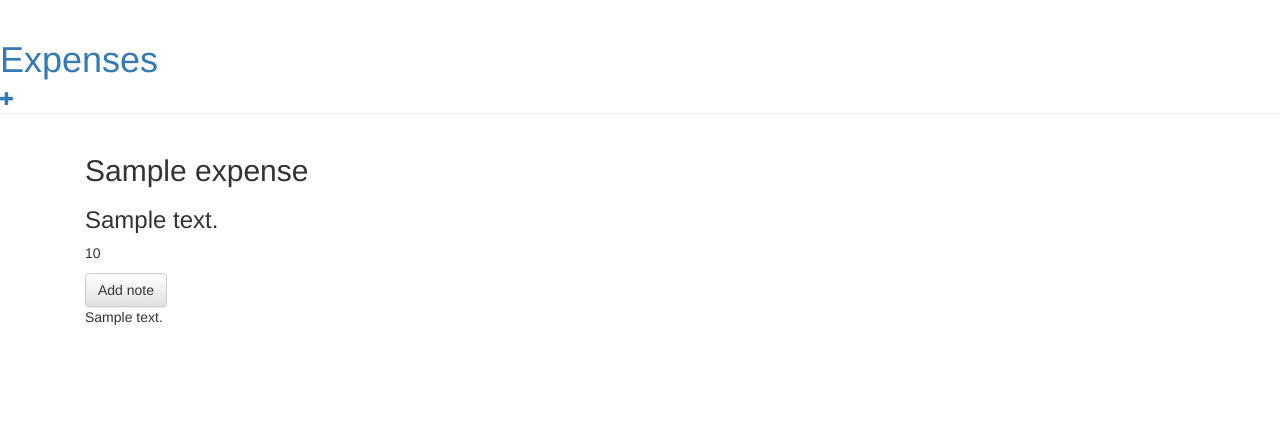
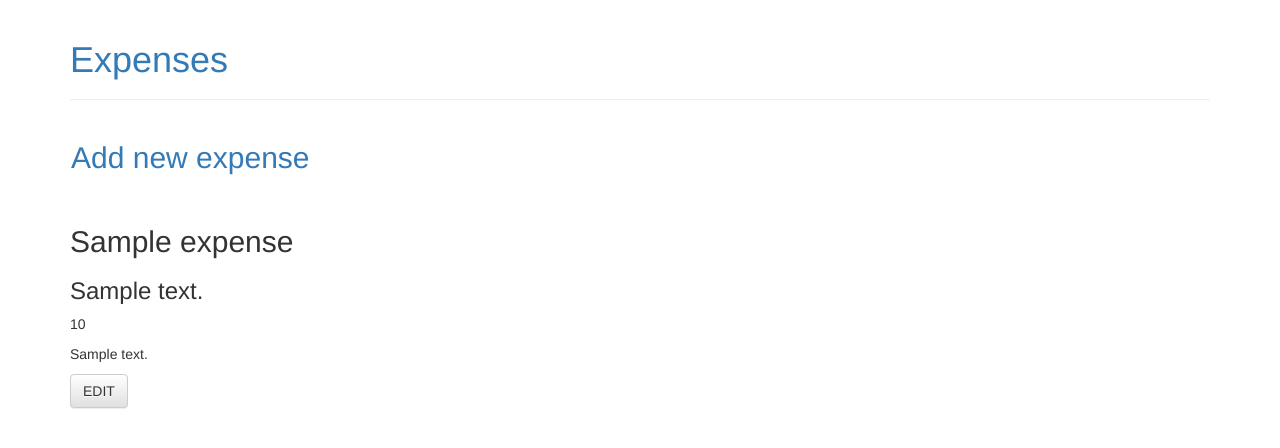
Before and after one commit to mainyanim/MyExpenses, a Django app: template MyExpenses/myexpenses/templates/exp_detail.html in a window 1280 px wide. Shown: the top 448 px of the page. Run offline with Django 3.2, Linux system fonts and the light colour scheme; the template is opened without the code that fills it: most values are stand-ins (such as "Sample title", 1, 10 or a date in 2020); some libraries are stand-ins or nearby versions.

Commit message:
a bit of bootstrap

```diff
--- a/MyExpenses/myexpenses/templates/base.html
+++ b/MyExpenses/myexpenses/templates/base.html
@@ -10,15 +10,22 @@
     <title>Title</title>
 </head>
 <body>
+
+    <div class = "container">
     <div class="page-header">
         <h1><a href="/">Expenses</a></h1>
-    <a href="{% url 'exp_new' %}" class="top-menu"><span class="glyphicon glyphicon-plus"></span></a>
     </div>
-    <div class="content container">
-            <div class="col-md-12">
+
+    <div class = "navbar">
+     <a href="{% url 'exp_new' %}" class="top-menu">
+        <h2>Add new expense</h2>
+     </a>
+    </div>
+            <div class="col-md-8">
+                <div class="row">
             {% block content %}
             {% endblock %}
             </div>
-    </div>
+        </div>
 </body>
 </html>
--- a/MyExpenses/myexpenses/templates/exp_detail.html
+++ b/MyExpenses/myexpenses/templates/exp_detail.html
@@ -5,11 +5,19 @@
         <h2>{{expense.title}}</h2>
         <h3>{{expense.desc}}</h3>
         <p>{{expense.price}}</p>
-        <a class="btn btn-default" href="{% url 'add_note_to_post' pk=expense.pk %}">Add note</a>
+
 
         {% for note in expense.notes.all %}
+        <div class = "note">
             <p>{{ note.text }}</p>
-        {% endfor %}
+            <a class="btn btn-default" href="{% url 'note_edit' pk=note.pk %}">EDIT</a>
+
+        </div>
+    {% empty %}
+    <p>No notes here yet :(</p>
+<a class="btn btn-default" href="{% url 'add_note_to_post' pk=expense.pk %}">Add note</a>
+
+{% endfor %}
 
 {% endblock %}
 
--- a/MyExpenses/myexpenses/urls.py
+++ b/MyExpenses/myexpenses/urls.py
@@ -13,6 +13,7 @@ urlpatterns = [
     url(r'^exp/(?P<pk>\d+)/$', views.exp_detail, name='exp_detail'),
     url(r'^exp/new/$', views.exp_new, name='exp_new'),
     url(r'^exp/(?P<pk>\d+)/edit/$', views.exp_edit, name='exp_edit'),
+    url(r'^note/(?P<pk>\d+)/edit/$', views.note_edit, name='note_edit'),
     path('exp/<int:pk>/delete/', views.ExpDelete.as_view(), name='expenses_confirm_delete'),
     url(r'^exp/(?P<pk>\d+)/note/$', views.add_note_to_post, name='add_note_to_post'),
 
```
Also changed, not shown: MyExpenses/myexpenses/templates/note_edits.html (added, +8 -0 lines), MyExpenses/myexpenses/views.py (+17 -0 lines), MyExpenses/myexpenses/templates/note_form.html (renamed from MyExpenses/myexpenses/templates/myexpenses/note_form.html).
